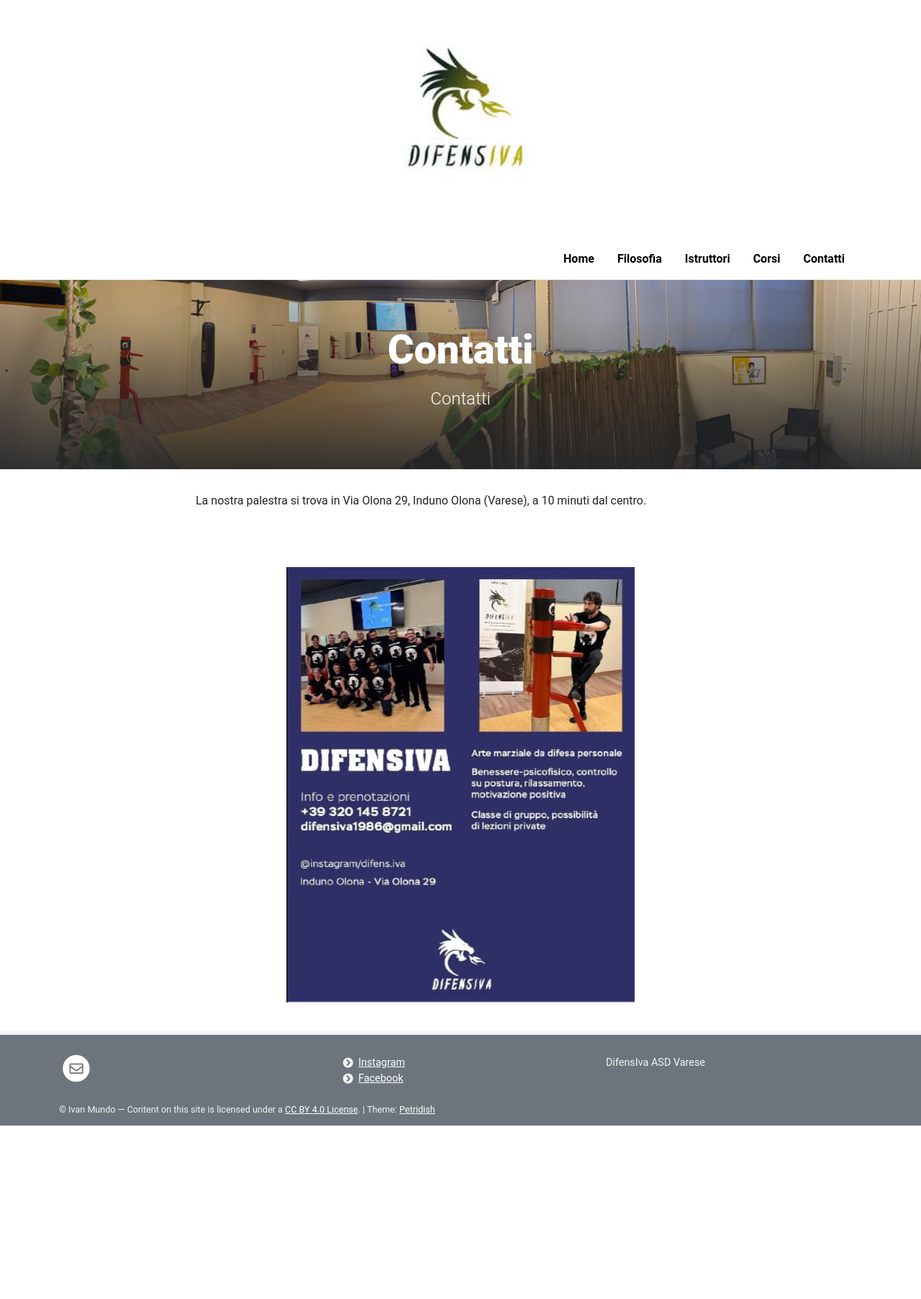
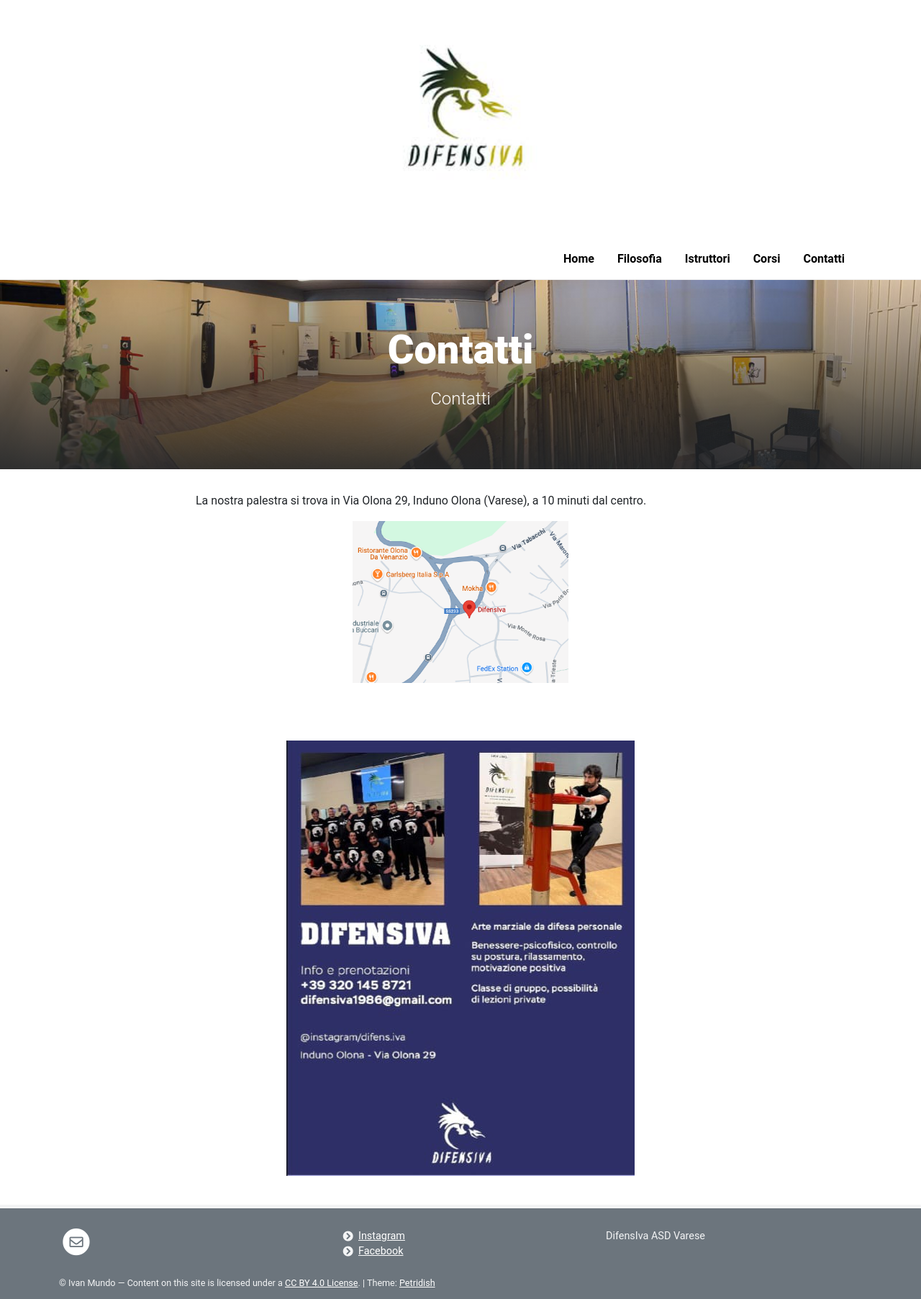
Before and after one commit to difensiva-varese/difensiva, a Jekyll site: the page built from pages/contatti.md, in a window 1280 px wide. Shown: the whole page at 72% size. Built offline with Jekyll 4.4.1, drawn with Linux system fonts in a browser that asks for light colours; before the commit the page ends 1564 px from its top, so only the background shows below that.

```diff
--- a/pages/contatti.md
+++ b/pages/contatti.md
@@ -8,6 +8,11 @@ permalink: /contatti/
 
 La nostra palestra si trova in Via Olona 29, Induno Olona (Varese), a 10 minuti dal centro.
 
+<a href="https://www.google.it/maps/place/DifensIva/@45.8452421,8.8252511,16.09z/data=!4m6!3m5!1s0x47867f3ec775b425:0x750ae8972b1922a7!8m2!3d45.8449866!4d8.8289041!16s%2Fg%2F11xl0qk0yk?entry=ttu&g_ep=EgoyMDI1MDYzMC4wIKXMDSoASAFQAw%3D%3D" target="_blank">
+  <img src="/images_2/maps.png" alt="Mappa DifensIva" style="width:300px;">
+</a>
+
+
 <br><br>
 <p align="center">
   <img src="/difensiva/images_2/difensiva_locandina.jpg" alt="locandina" />
```
Also changed, not shown: images_2/maps.png (added), 2 other files.
